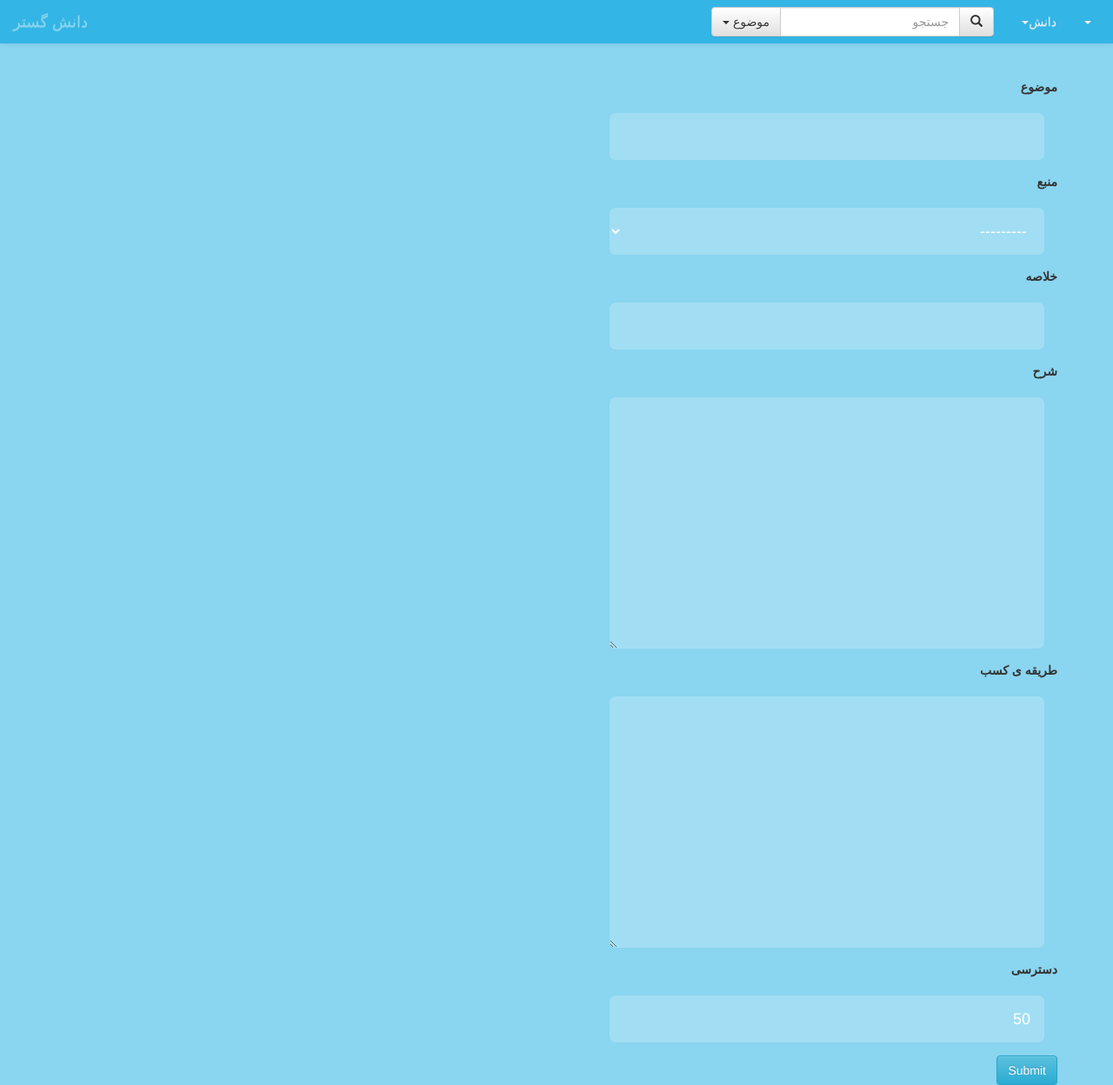
After one commit to OOD-2015-Edalat-Kasnavi/OOD-project, a Django app: template knowledge/templates/knowledge/add-knowledge.html in a window 1280 px wide. The commit adds this page. Shown: the whole page at 87% size. Run offline with Django 3.2, Linux system fonts and the light colour scheme; the template is opened without the code that fills it: values that come from a table or form of the project are taken from there, others are empty; some libraries are stand-ins or nearby versions.

Commit message:
add source add knowledge

```diff
--- a/OOD_Project/settings.py
+++ b/OOD_Project/settings.py
@@ -37,6 +37,7 @@ INSTALLED_APPS = (
 	'django.contrib.sessions',
 	'django.contrib.messages',
 	'django.contrib.staticfiles',
+    'widget_tweaks',
 	'users',
 	'knowledge'
 )
--- a/knowledge/forms.py
+++ b/knowledge/forms.py
@@ -4,8 +4,46 @@ import knowledge.models
 
 from django.forms import ModelForm
 
+def convertFormErrorToFarsi(form):
+	for field in form.fields.values():
+		field.error_messages = {'required':('پر کردن ' + '{fieldname}' + ' ضروری است.').
+		format(fieldname=field.label),
+		'invalid':('اطلاعات ' + '{fieldname}' + 'صحیح نیست.').format(fieldname=field.label),
+		}
+
 
 class SourceForm(ModelForm):
 	class Meta:
 		model = knowledge.models.Source
 		fields = ['subject', 'description']
+		labels = {
+			'subject': 'موضوع',
+			'description': 'شرح'
+		}
+
+	def __init__(self, *args, **kwargs):
+		super(SourceForm, self).__init__(*args, **kwargs)
+
+		# if you want to do it to all of them
+		convertFormErrorToFarsi(self)
+
+
+
+class KnowledgeForm(ModelForm):
+	class Meta:
+		model = knowledge.models.Knowledge
+		fields = ['subject', 'source', 'description', 'summary', 'gainWay', 'access']
+		exclude = ['author']
+		labels = {
+			'subject': 'موضوع',
+			'source': 'منبع',
+			'description': 'شرح',
+			'summary':'خلاصه',
+			'gainWay':'طریقه ی کسب',
+			'access':'دسترسی'
+		}
+
+	def __init__(self, *args, **kwargs):
+		super(KnowledgeForm, self).__init__(*args, **kwargs)
+		# if you want to do it to all of them
+		convertFormErrorToFarsi(self)
--- a/knowledge/models.py
+++ b/knowledge/models.py
@@ -1,14 +1,19 @@
 from datetime import datetime
+from users.models import KUser
 
 from django.db import models
 
 
+defaultAccessForKnowledge = 50
+
 class Knowledge(models.Model):
-	subject = models.CharField(max_length=255   )
-	summary = models.TextField()
-	description = models.TextField()
-	gainWay = models.TextField()
-	access = models.IntegerField()
+	subject = models.CharField(max_length=255)
+	source = models.ForeignKey('Source')
+	author = models.ForeignKey('users.KUser')
+	summary = models.CharField(max_length=255, blank=True, null=True)
+	description = models.TextField(blank=True, null=True)
+	gainWay = models.TextField(blank=True, null=True)
+	access = models.IntegerField(default=defaultAccessForKnowledge)
 	createDate = models.DateTimeField(default=datetime.now)
 
 
--- /dev/null
+++ b/knowledge/templates/knowledge/add-knowledge.html
@@ -0,0 +1,48 @@
+{% extends 'base.html' %}
+
+{% load widget_tweaks %}
+
+{% block content %}
+	<form method="post" action="">
+
+		<div class="form-container">
+			<!-- subject -->
+			<p><label for="{{ form.subject.id_for_label }}">{{ form.subject.label }}</label></p>
+			<p>{{ form.subject|add_class:'form-input' }}</p>
+			<div class="form-error">{{ form.subject.errors }}</div>
+
+			<!-- source -->
+			<p><label for="{{ form.source.id_for_label }}">{{ form.source.label }}</label></p>
+			<p>{{ form.source|add_class:'form-input' }}</p>
+			<div class="form-error">{{ form.source.errors }}</div>
+
+			<!-- summary -->
+			<p><label for="{{ form.summary.id_for_label }}">{{ form.summary.label }}</label></p>
+			<p>{{ form.summary|add_class:'form-input' }}</p>
+			<div class="form-error">{{ form.summary.errors }}</div>
+
+			<!-- description -->
+			<p><label for="{{ form.description.id_for_label }}">{{ form.description.label }}</label></p>
+			<p>{{ form.description|add_class:'form-input' }}</textarea></p>
+			<div class="form-error">{{ form.description.errors }}</div>
+
+			<!-- gainWay -->
+			<p><label for="{{ form.gainWay.id_for_label }}">{{ form.gainWay.label }}</label></p>
+			<p>{{ form.gainWay|add_class:'form-input' }}</p>
+			<div class="form-error">{{ form.gainWay.errors }}</div>
+
+			<!-- access -->
+			<p><label for="{{ form.access.id_for_label }}">{{ form.access.label }}</label></p>
+			<p>{{ form.access|add_class:'form-input' }}</p>
+			<div class="form-error">{{ form.access.errors }}</div>
+
+			{% if success %}
+				<div class="form-success">منبع با موفقیت ثبت شد.</div>
+			{% endif %}
+			<p class=""><input type='submit' class="btn btn-info"></p>
+		</div>
+
+
+
+	</form>
+{% endblock %}
--- a/knowledge/urls.py
+++ b/knowledge/urls.py
@@ -6,5 +6,6 @@ from django.conf.urls import include, url
 
 urlpatterns = [
     url(r'^source/add$', knowledge.views.addSourceView, name='add-source'),
+    url(r'^knowledge/add$', knowledge.views.addKnowledgeView, name='add-knowledge')
 
 ]
--- a/static/CSS/base.css
+++ b/static/CSS/base.css
@@ -5,18 +5,7 @@
 html{
 	height: 100%;
 }
-body {
-	min-height: 100%;
-}
-#content-holder{
-	width: 100%;
-	padding-left: 15px;
-	padding-right: 15px;
-	padding-bottom: 15px;
-	height: 100vh;
-	background-color: rgb(138,213,240);
-	/*display:block;overflow:auto*/
-}
+
 .center-element{
 	text-align: center;
 }
@@ -28,7 +17,9 @@ body {
 }
 body{
     padding-top: 50px;
-	background-color: #f1f1f1;
+	min-height: 100%;
+	/*background-color: #f1f1f1;*/
+	background-color: rgb(138,213,240);
 }
 .add-simple-padding{
 	padding: 10px 15px 10px 15px;
--- a/static/CSS/dynamic.css
+++ b/static/CSS/dynamic.css
@@ -1,17 +1,79 @@
-/*table.table-form {*/
-	/*margin-top: 50px;*/
-	/*margin-right: 50px;*/
-/*}*/
+@import url(http://fonts.googleapis.com/css?family=Roboto);
+table.table-form {
+	margin-top: 50px;
+	margin-right: 50px;
+	text-align: right;
+}
+table.table-form *{
+	text-align: right;
+}
 
-/*table.table-form td, table.table-form th{*/
-	/*margin: 10px*/
-/*}*/
-/*table.table-form th{*/
-	/*margin-left: 20px*/
-/*}*/
+
+table.table-form td, table.table-form th{
+	margin: 10px;
+	padding: 10px;
+}
+table.table-form th{
+	margin-left: 20px
+}
 .form-container{
 	margin-top: 40px;
 	margin-left: auto;
 	margin-right: auto;
 	width: 90%;
 }
+
+
+
+/*#content-holder{
+	width: 100%;
+	padding-left: 15px;
+	padding-right: 15px;
+	padding-bottom: 15px;
+	height: 100vh;
+	background-color: rgb(138,213,240);
+	display:block;overflow:auto
+}*/
+
+input.form-input, textarea.form-input, select.form-input {
+	padding: 16px;
+	border-radius:7px;
+	border:0px;
+	background: rgba(255,255,255,.2);
+	display: block;
+	margin: 15px;
+	width: 500px;
+	color:white;
+	font-size:18px;
+
+}
+
+input.form-input, select.form-input {
+	height: 54px;
+}
+
+
+input.form-input:focus, textarea.form-input:focus , select.form-input:focus {
+	outline-color: rgba(0,0,0,0);
+	background: rgba(255,255,255,.95);
+	color: #33b5e5;
+}
+
+input.form-input::-webkit-input-placeholder, textarea.form-input::-webkit-textarea-placeholder
+, select.form-input::-webkit-input-placeholder{
+	color: white;
+}
+
+input.form-input:focus::-webkit-input-placeholder, textarea.form-input:focus::-webkit-textarea-placeholder
+, select.form-input:focus::-webkit-input-placeholder{
+	color: #33b5e5;
+}
+
+.form-error{
+	color: red;
+	font-family: 'Roboto', sans-serif;
+}
+.form-success{
+	color: green;
+	font-family: 'Roboto', sans-serif;
+}
--- a/templates/base-nav.html
+++ b/templates/base-nav.html
@@ -41,7 +41,7 @@
 			<li class="navbar-right dropdown">
 				<a data-toggle="dropdown" class="dropdown-toggle" href="#">دانش<b class="caret"></b> </a>
 				<ul role="menu" class="dropdown-menu">
-					<li><a href="">افزودن دانش</a></li>
+					<li><a href={% url 'add-knowledge' %}>افزودن دانش</a></li>
 					<li><a href={% url 'add-source' %}>افزودن منبع</a></li>
 					<li><a href="">ایجاد برچسب</a></li>
 					<li><a href="">حذف برچسب</a></li>
--- a/templates/base.html
+++ b/templates/base.html
@@ -17,10 +17,9 @@
 <body dir="rtl">
 
 	{% include 'base-nav.html' %}
-	<div id="content-holder">
 		{% block content %}
 		{% endblock %}
-	</div>
+
 
 <script src={% static "js/jquery-2.1.4.min.js"%}></script>
 <script src={% static "js/bootstrap.min.js"%}></script>
```
Also changed, not shown: knowledge/templates/knowledge/add-source.html (+26 -1 lines), knowledge/views.py (+45 -8 lines), users/views.py (+18 -11 lines), 1 other file.
